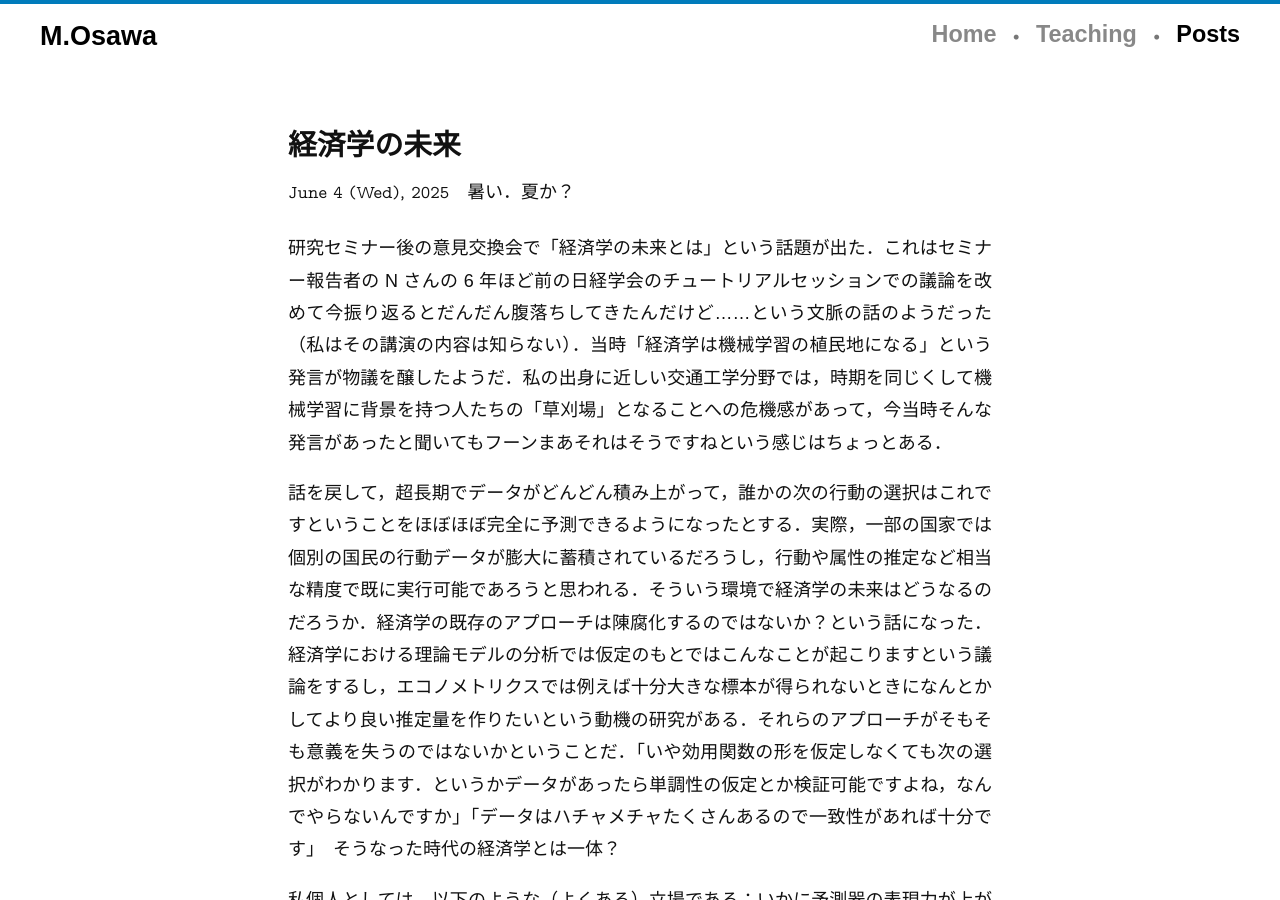
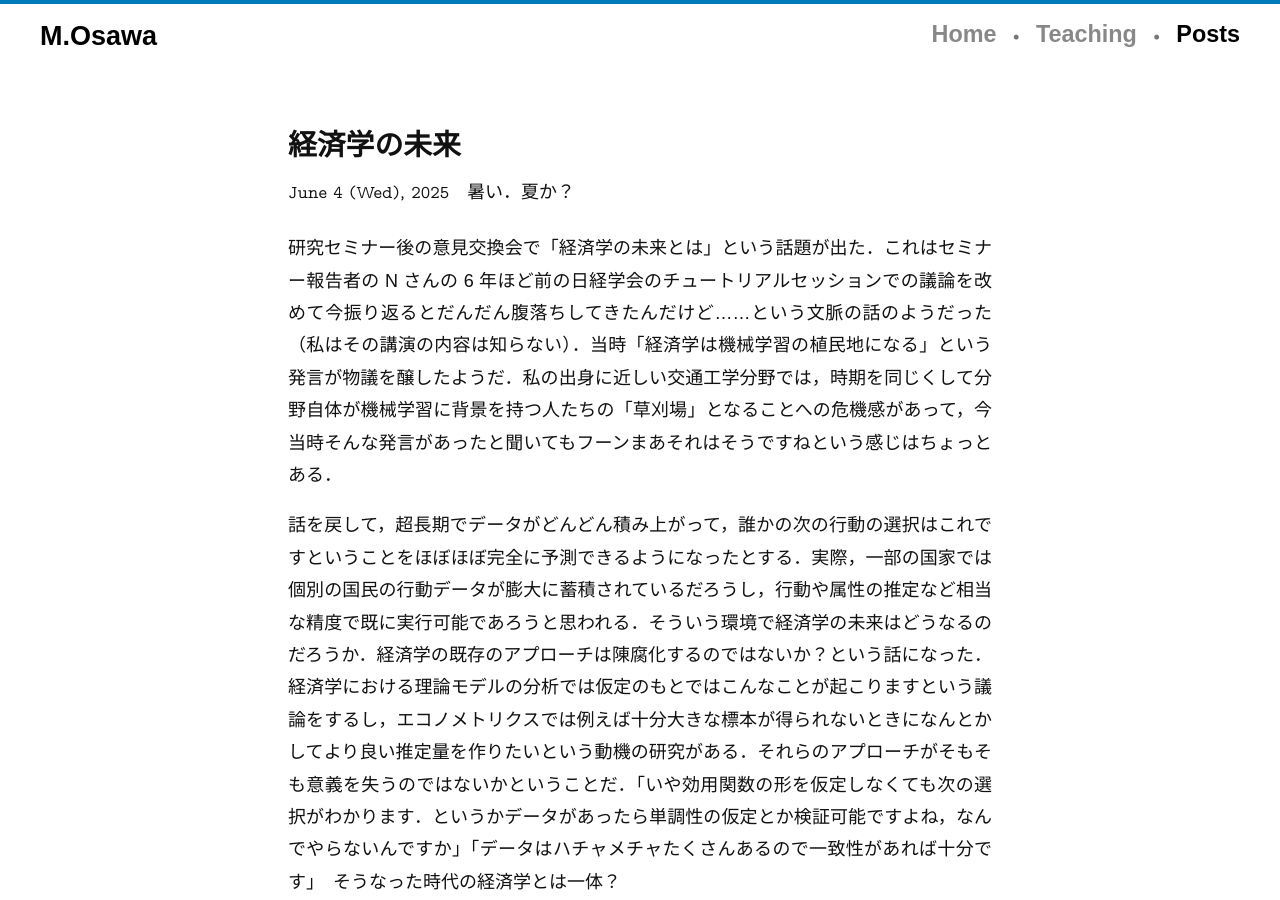
Before and after one commit to mino-osawa/mino-osawa.github.io, a Jekyll site: the page built from _posts/2025-06-04-post.markdown, in a window 1280 px wide and 900 px high. Built offline with Jekyll 4.4.1, drawn with Linux system fonts in a browser that asks for light colours; some web fonts are replaced.

Commit message:
update diary

```diff
--- a/_posts/2025-06-04-post.markdown
+++ b/_posts/2025-06-04-post.markdown
@@ -6,7 +6,7 @@ categories: 雑感
 misc: 暑い．夏か？
 ---
 
-研究セミナー後の意見交換会で「経済学の未来とは」という話題が出た．これはセミナー報告者の N さんの 6 年ほど前の日経学会のチュートリアルセッションでの議論を改めて今振り返るとだんだん腹落ちしてきたんだけど……という文脈の話のようだった（私はその講演の内容は知らない）．当時「経済学は機械学習の植民地になる」という発言が物議を醸したようだ．私の出身に近しい交通工学分野では，時期を同じくして機械学習に背景を持つ人たちの「草刈場」となることへの危機感があって，今当時そんな発言があったと聞いてもフーンまあそれはそうですねという感じはちょっとある．
+研究セミナー後の意見交換会で「経済学の未来とは」という話題が出た．これはセミナー報告者の N さんの 6 年ほど前の日経学会のチュートリアルセッションでの議論を改めて今振り返るとだんだん腹落ちしてきたんだけど……という文脈の話のようだった（私はその講演の内容は知らない）．当時「経済学は機械学習の植民地になる」という発言が物議を醸したようだ．私の出身に近しい交通工学分野では，時期を同じくして分野自体が機械学習に背景を持つ人たちの「草刈場」となることへの危機感があって，今当時そんな発言があったと聞いてもフーンまあそれはそうですねという感じはちょっとある．
 
 話を戻して，超長期でデータがどんどん積み上がって，誰かの次の行動の選択はこれですということをほぼほぼ完全に予測できるようになったとする．実際，一部の国家では個別の国民の行動データが膨大に蓄積されているだろうし，行動や属性の推定など相当な精度で既に実行可能であろうと思われる．そういう環境で経済学の未来はどうなるのだろうか．経済学の既存のアプローチは陳腐化するのではないか？という話になった．経済学における理論モデルの分析では仮定のもとではこんなことが起こりますという議論をするし，エコノメトリクスでは例えば十分大きな標本が得られないときになんとかしてより良い推定量を作りたいという動機の研究がある．それらのアプローチがそもそも意義を失うのではないかということだ．「いや効用関数の形を仮定しなくても次の選択がわかります．というかデータがあったら単調性の仮定とか検証可能ですよね，なんでやらないんですか」「データはハチャメチャたくさんあるので一致性があれば十分です」　そうなった時代の経済学とは一体？
 
```
